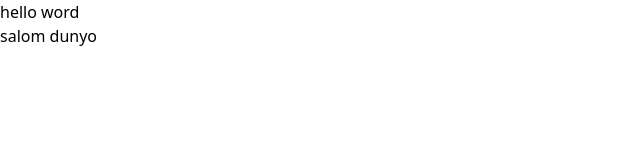
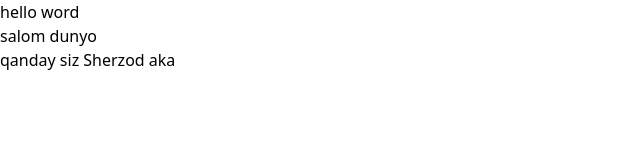
Before and after one commit to Mrshokhrukh/mockapi-practise, a website: page index.html in a window 1280 px wide. Shown: the whole page, without its empty margins (0-640 px from the left). Drawn offline with Linux system fonts and the light colour scheme.

Commit message:
Update index.html

```diff
--- a/index.html
+++ b/index.html
@@ -16,6 +16,7 @@
 
     <h1>hello word</h1>
     <h1>salom dunyo</h1>
+    <h1>qanday siz Sherzod aka</h1>
 
 </body>
 
```
